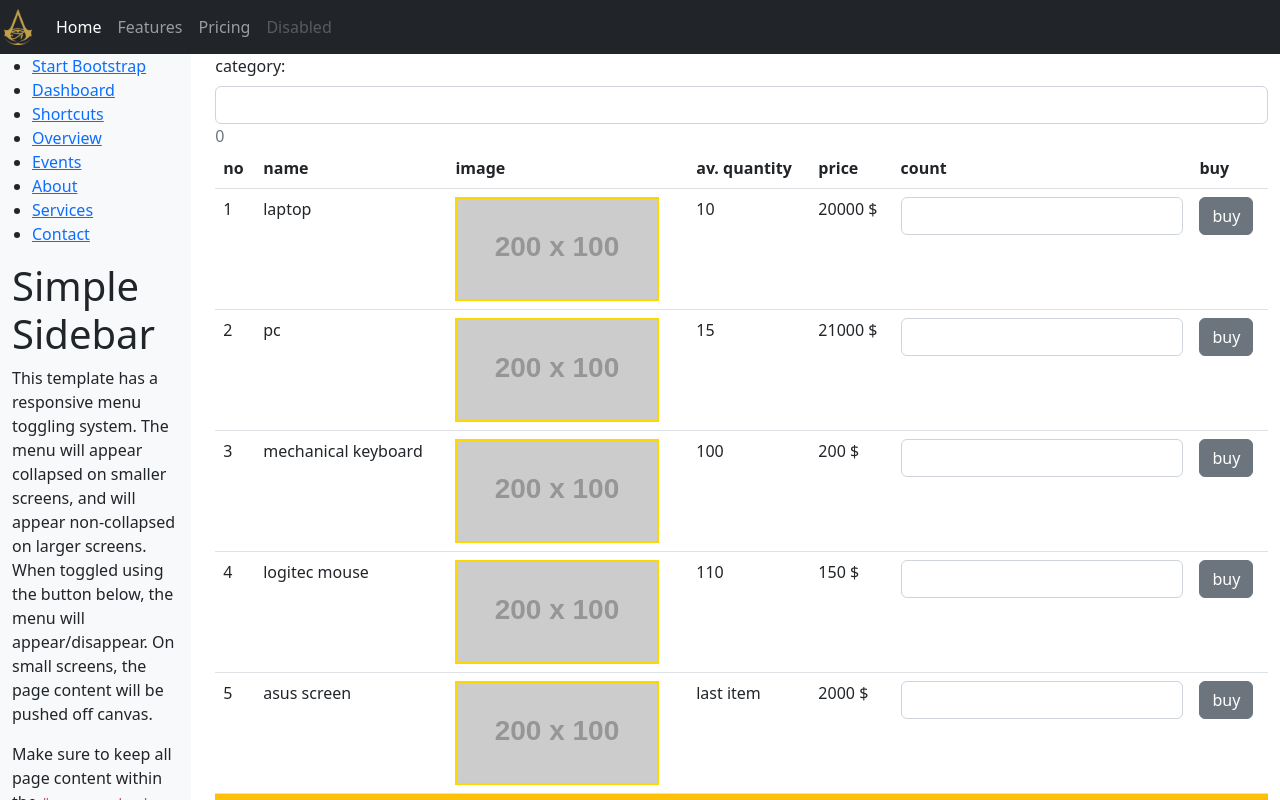
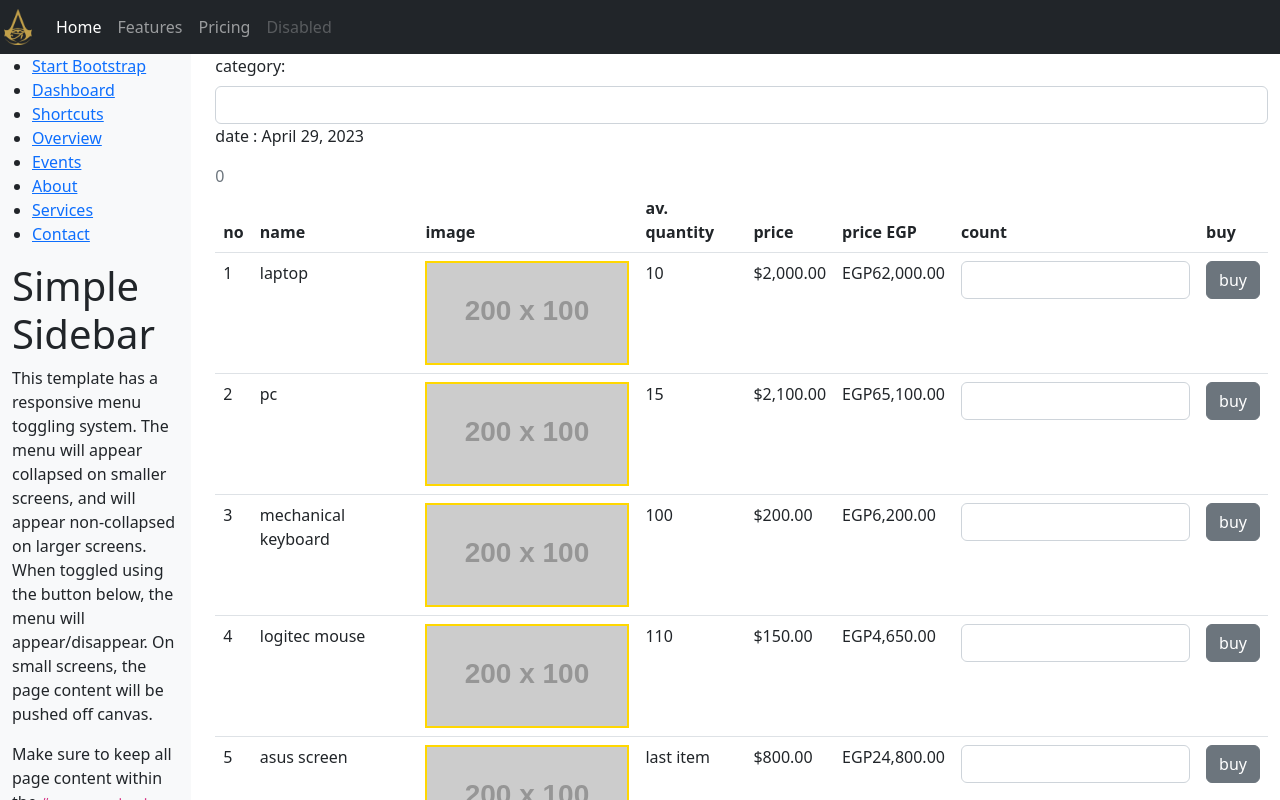
Before and after one commit to ahmedRamadanDev80/learnAngular, an Angular app: page / in a window 1280 px wide. Shown: the top 800 px of the page. Built offline with nearby package versions, Linux system fonts and the light colour scheme.

Commit message:
pipes - custom pipes

```diff
--- a/src/app/Components/Order/product-list/product-list.component.html
+++ b/src/app/Components/Order/product-list/product-list.component.html
@@ -3,6 +3,7 @@
   <select class="form-control" name="cat" id="prdCat" [(ngModel)]="selectedCatId">
     <option *ngFor="let cat of catList" [value]="cat.id">{{cat.name}}</option>
   </select>
+  <p>date : {{orderDate|date:'longDate'}}</p>
 </div>
 <div class="text-secondary">{{selectedCatId}}</div>
 <table class="table">
@@ -13,6 +14,7 @@
             <th>image</th>
             <th> av. quantity</th>
             <th>price</th>
+            <th>price EGP</th>
             <th>count</th>
             <th>buy</th>
         </tr>
@@ -32,7 +34,8 @@
                     <div *ngSwitchDefault>{{prd?.quantity}}</div>
                 </ng-container>
             </td>
-            <td>{{prd?.price}} $</td>
+            <td>{{prd?.price | currency}}</td>
+            <td>{{prd.price | usdToEgp:31 | currency:'EGP':'code'}}</td>
             <!-- template variable -->
             <td><input #itemCount  type="number" class="form-control"></td>
             <td><button type="button" class="btn btn-secondary"(click)="buy(prd.price,itemCount.value)">buy</button></td>
--- a/src/app/Components/Order/product-list/product-list.component.ts
+++ b/src/app/Components/Order/product-list/product-list.component.ts
@@ -10,24 +10,26 @@ import { IProduct } from 'src/app/Models/iproduct';
 export class ProductListComponent {
   orderTotalPrice:number=0;
   selectedCatId:number=0;
+  orderDate:Date;
   catList:ICategory[];
   prdList:IProduct[];
   constructor()
   {
     this.prdList=[
-      {id:1,name:'laptop',price:20000,quantity:10,imgUrl:'https://fakeimg.pl/200x100/',categoryId:1},
-      {id:2,name:'pc',price:21000,quantity:15,imgUrl:'https://fakeimg.pl/200x100/',categoryId:1},
+      {id:1,name:'laptop',price:2000,quantity:10,imgUrl:'https://fakeimg.pl/200x100/',categoryId:1},
+      {id:2,name:'pc',price:2100,quantity:15,imgUrl:'https://fakeimg.pl/200x100/',categoryId:1},
       {id:3,name:'mechanical keyboard',price:200,quantity:100,imgUrl:'https://fakeimg.pl/200x100/',categoryId:2},
       {id:4,name:'logitec mouse',price:150,quantity:110,imgUrl:'https://fakeimg.pl/200x100/',categoryId:2},
-      {id:5,name:'asus screen',price:2000,quantity:1,imgUrl:'https://fakeimg.pl/200x100/',categoryId:3},
-      {id:6,name:'cannon camera',price:3000,quantity:0,imgUrl:'https://fakeimg.pl/200x100/',categoryId:4}
+      {id:5,name:'asus screen',price:800,quantity:1,imgUrl:'https://fakeimg.pl/200x100/',categoryId:3},
+      {id:6,name:'cannon camera',price:300,quantity:0,imgUrl:'https://fakeimg.pl/200x100/',categoryId:4}
     ];
     this.catList=[
       {id:1,name:'personal computers'},
       {id:2,name:'computer accessories'},
       {id:3,name:'screens'},
       {id:4,name:'cameras'},
-    ]
+    ];
+    this.orderDate = new Date();
   }
 
   buy(prdPrice:number,count:string){
--- /dev/null
+++ b/src/app/Pipes/usd-to-egp.pipe.ts
@@ -0,0 +1,12 @@
+import { Pipe, PipeTransform } from '@angular/core';
+
+@Pipe({
+  name: 'usdToEgp'
+})
+export class UsdToEgpPipe implements PipeTransform {
+
+  transform(value: number ,rate:number=30): number {
+    return value * rate;
+  }
+
+}
--- a/src/app/app.module.ts
+++ b/src/app/app.module.ts
@@ -10,6 +10,7 @@ import { HomeComponent } from './Components/home/home.component';
 import { ProductListComponent } from './Components/Order/product-list/product-list.component';
 import { FormsModule } from '@angular/forms';
 import { LightBoxDirective } from './Directives/light-box.directive';
+import { UsdToEgpPipe } from './Pipes/usd-to-egp.pipe';
 
 @NgModule({
   declarations: [
@@ -19,7 +20,8 @@ import { LightBoxDirective } from './Directives/light-box.directive';
     SidebarComponent,
     HomeComponent,
     ProductListComponent,
-    LightBoxDirective
+    LightBoxDirective,
+    UsdToEgpPipe
   ],
   imports: [
     BrowserModule,
```
Also changed, not shown: 1 other file (tests, documents, lock files or other folders).
